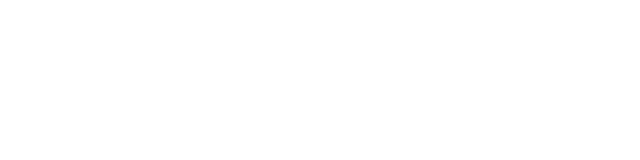
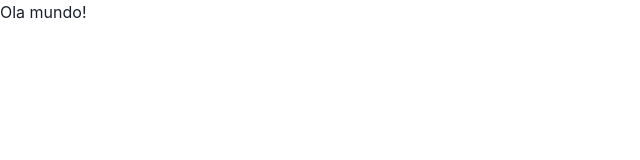
Before and after one commit to Buletiss/AgencyDesign, a React (Create React App) app: page / in a window 1280 px wide. Shown: the top 160 px of the page, without its empty margins (0-640 px from the left). Built offline with nearby package versions, Linux system fonts and the light colour scheme.

Commit message:
chakra config

```diff
--- a/src/App.js
+++ b/src/App.js
@@ -1,5 +1,11 @@
+import React from "react";
+
 function App() {
-    return <div></div>;
+  return (
+    <div>
+      <h1>Ola mundo!</h1>
+    </div>
+  );
 }
 
 export default App;
--- a/src/index.js
+++ b/src/index.js
@@ -2,10 +2,13 @@
 import ReactDOM from "react-dom/client";
 import "./index.css";
 import App from "./App";
+import { ChakraProvider } from "@chakra-ui/react";
 
 const root = ReactDOM.createRoot(document.getElementById("root"));
 root.render(
-    <React.StrictMode>
-        <App />
-    </React.StrictMode>
+  <React.StrictMode>
+    <ChakraProvider>
+      <App />
+    </ChakraProvider>
+  </React.StrictMode>
 );
```
